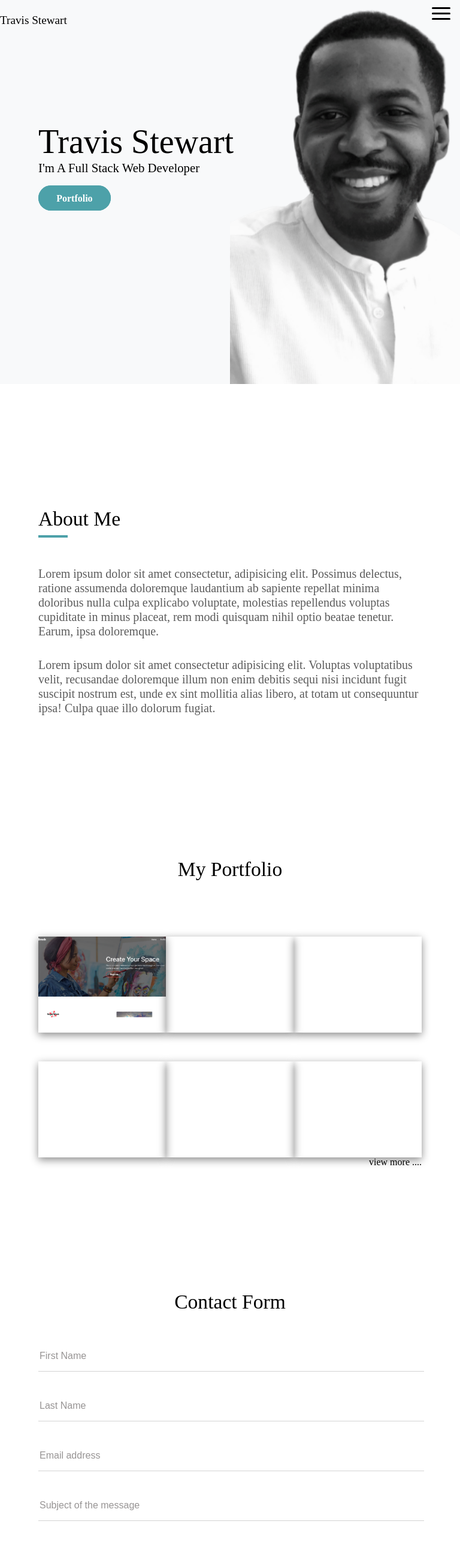
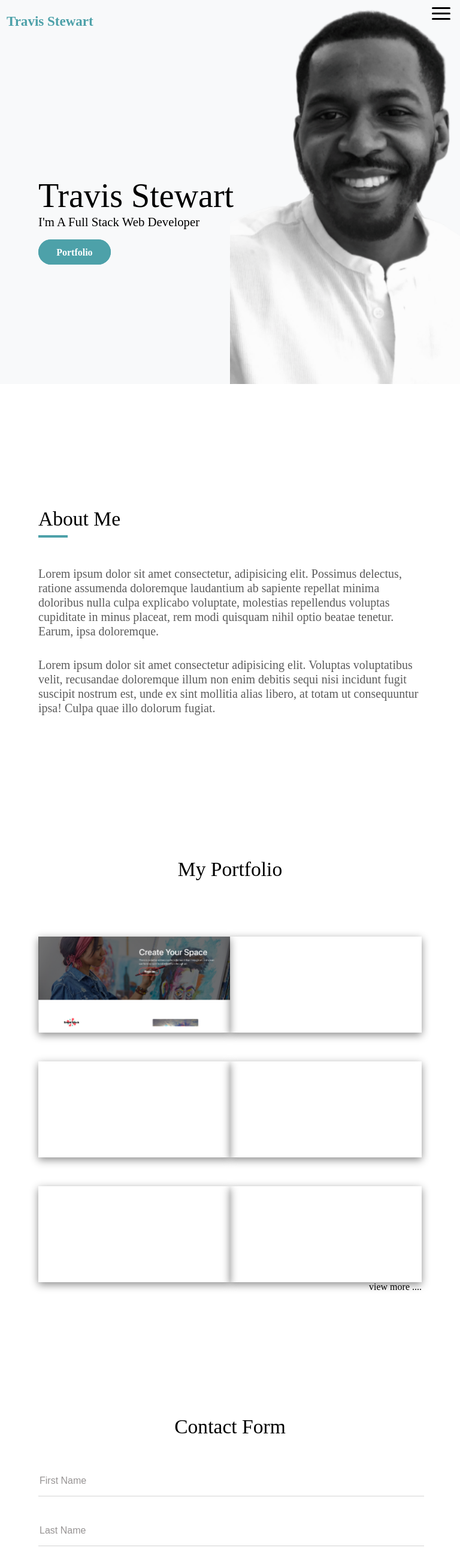
Before and after one commit to travisstew/travis-portfolio, a plain HTML site: page index.html in a window 768 px wide. Shown: the top 2580 px of the page at 60% size. Drawn offline with nearby package versions, Linux system fonts and the light colour scheme; a web font is replaced by a local one.

Commit message:
responsive navbar

```diff
--- a/css/index2.css
+++ b/css/index2.css
@@ -180,12 +180,10 @@ ul{
   /* background: linear-gradient(rgba(0,0,0,0.5), rgba(0,0,0,0.5)), url('/images/broadbrush.png') center center; */
   transition: all 0.7s ease;
 }
+#med-portfolio{
+  display: none;
+}
 
-/* .portfolio-div div:hover{
-  box-shadow: inset 0 0 0 100vw rgba(0,0,0,0.5);
-  transform: scale(1.2);
-
-} */
 .fit-background{
      background-position: center;
      background-size: cover;
@@ -305,7 +303,18 @@ footer img{
 @media only screen and (min-width: 768px) and (max-width: 840px){
 
   /*==========  responsive nav ========================= */
-
+  nav{
+    position: sticky;
+  }
+  h4{
+    color: #4DA1A9;
+    font-size: larger;
+    font-weight: bolder;
+    padding-left: 11px;
+  }
+  .li:hover{
+    background: darkcyan;
+  }
 
   .menu{
     display: none;
@@ -357,7 +366,15 @@ footer img{
     margin-bottom: 2rem;
     width: 100%;
   }
-
+  #p3{
+    display: none;
+  }
+  #p6{
+    display: none;
+  }
+  #med-portfolio{
+    display: flex;
+  }
 
     /* === nav menu click ==== */
     .menu1{
--- a/index.html
+++ b/index.html
@@ -16,7 +16,7 @@
 <body>
   <div id="main-div" class="main-color ">
       <nav>
-          <div class="brand-title">Travis Stewart </div>
+          <div class="brand-title font"><h4>Travis Stewart</h4></div>
           <a href="#" class="toggle-button">
             <span class="bar"></span>
             <span class="bar"></span>
@@ -64,11 +64,15 @@
           <div class="slide portfolio-div">
             <div class="p1 fit-background"></div>
               <div class="p2 "></div>
-              <div class="p3 "></div>
+              <div id="p3" class="p3 "></div>
           </div>
           <div class="slide2 portfolio-div">
               <div class="p4 "></div>
               <div class="p5 "></div>
+              <div id="p6" class="p6 "></div>
+          </div>
+          <div id="med-portfolio" class="portfolio-div">
+              <div class="p3 "></div>
               <div class="p6 "></div>
           </div>
           <p style="text-align: right;">view more ....</p>
--- a/js/index2.js
+++ b/js/index2.js
@@ -3,7 +3,6 @@ $(document).ready(function () {
     if ($('body').innerWidth() > 840 ){
 
       $(window).scroll(function () {
-
 
          if ($(this).scrollTop() < 20) {
             $('nav a').css('color', '#5c5c5c');
@@ -42,7 +41,7 @@ $(document).ready(function () {
     }
 
 
-  // ======== link to portfolio projects =======
+  // ======== link to portfolio projects ======= //
 
    $('.portfolio-div div').on('click', function(){
         window.location.href = 'https://www.yahoo.com/'
@@ -50,15 +49,10 @@ $(document).ready(function () {
    })
 
 
-              // ======= responsive navbar =========
+ // ======= responsive navbar ========= //
    $('.toggle-button').on('click', function () {
 
-    //      $('.menu').css({'display':'grid','background':'#343A45'});
-    //  $('nav').css({'background':'#343A45','color':'white'});
-    //  $('.toggle-button .bar').css({'background-color':'white'});
-    //  $('nav a').css('color', 'white');
-    //  $('li').css({'text-align':'start','padding-top':'1rem','padding-botton':'1rem', 'padding-left':'1rem'});
-         $('.menu').toggleClass('menu1')
+     $('.menu').toggleClass('menu1')
      $('nav').toggleClass('nav1')
      $('span').toggleClass('bar1');
      $('nav a').toggleClass('span1')
```
